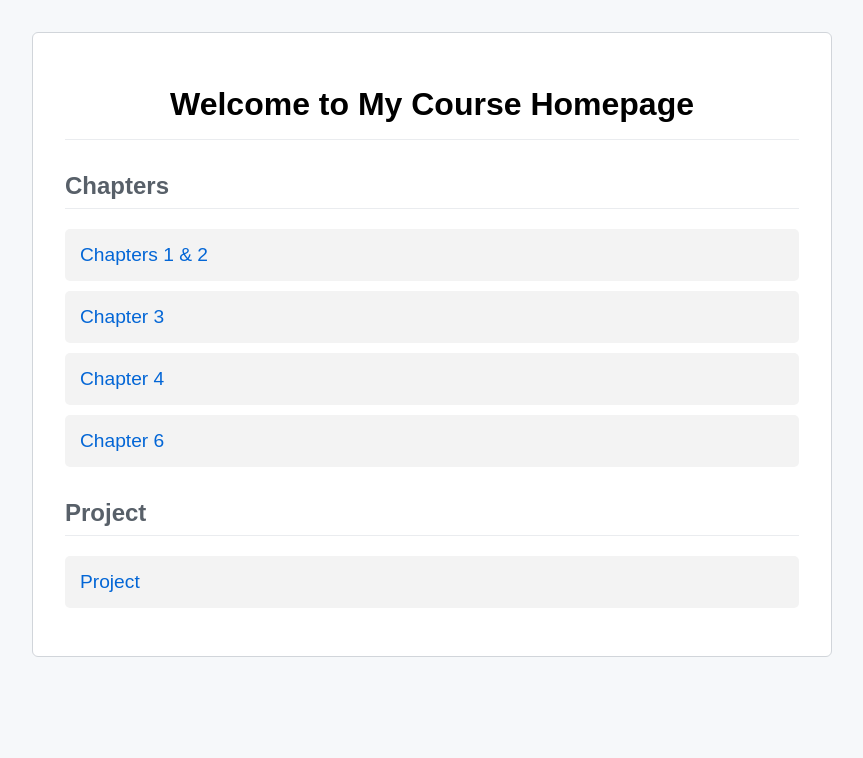
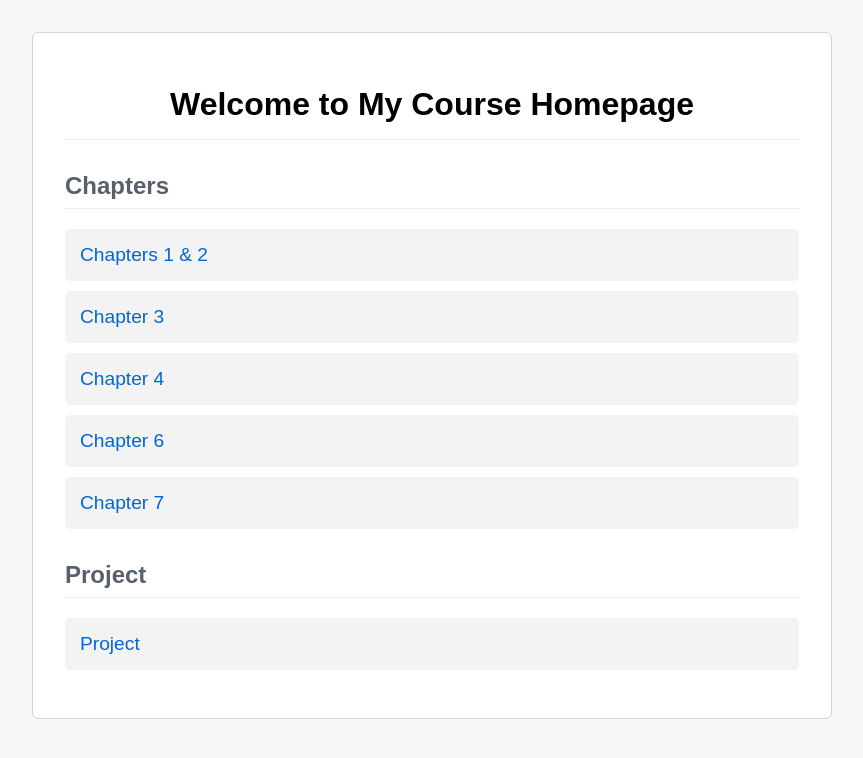
Before and after one commit to gradywhite1000-lab/MyNewRepo, a plain HTML site: page index.html in a window 1280 px wide. Shown: the whole page, without its empty margins (208-1071 px from the left). Drawn offline with Linux system fonts and the light colour scheme.

Commit message:
Update index.html

```diff
--- a/index.html
+++ b/index.html
@@ -25,6 +25,7 @@
                 <li><a href="chapter3/index.html">Chapter 3</a></li>
                 <li><a href="chapter4/index.html">Chapter 4</a></li>
                 <li><a href="chapter6/index.html">Chapter 6</a></li>
+                <li><a href="chapter7/index.html">Chapter 7</a></li>
             </ul>
 
             <h2>Project</h2>
```
